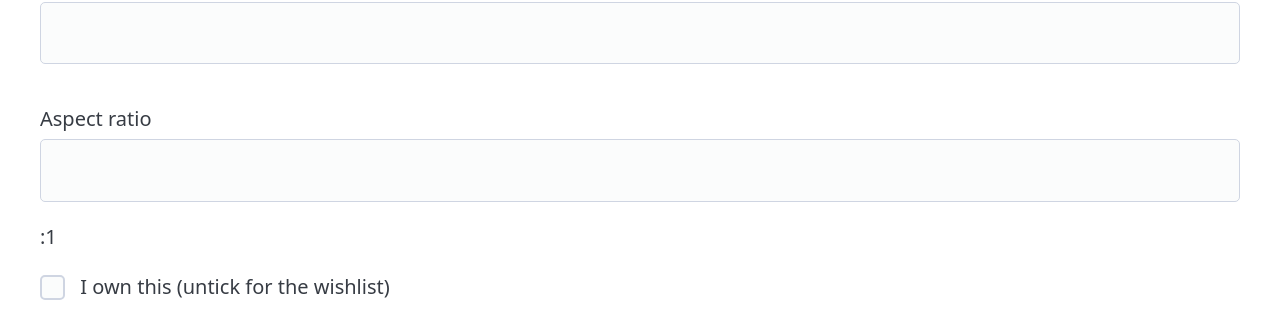
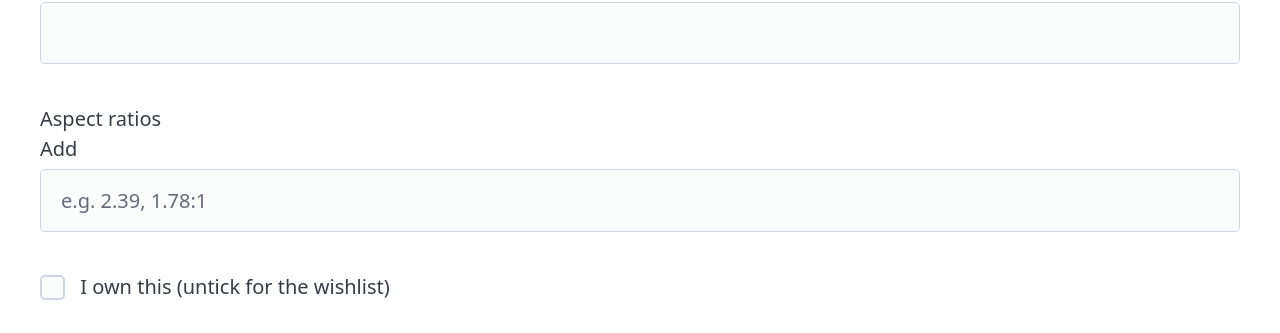
Before and after one commit to vigneshkvishwanathan/videovillage, a Flask app: page /discs/new in a window 1280 px wide. Shown: the part 846-1179 px from the top of the page. Run offline with Flask 3, Linux system fonts and the light colour scheme; data that the repository does not hold is empty; some libraries are stand-ins or nearby versions.

Commit message:
Use aspect_ratios list in the app

```diff
--- a/web/app.py
+++ b/web/app.py
@@ -11,6 +11,7 @@ from rules import (  # NEW: two more rules
     RATING_FIELDS,
     parse_genres,
     parse_rating,
+    parse_aspect_ratios,
     score,
     score_band,
     sort_discs,
@@ -90,10 +91,10 @@ def read_form(form, known_genres):  # NEW: needs the known genres to match spell
         errors.append("Year must be a whole number.")
 
     try:
-        ratio = clean_number(form.get("aspect_ratio"), float)
+        ratios = parse_aspect_ratios(form.getlist("aspect_ratios"), form.get("new_aspect_ratio"))
     except ValueError:
-        ratio = None
-        errors.append("Aspect ratio must be a number, like 2.39.")
+        ratios = []
+        errors.append("Aspect ratios must be numbers, like 2.39 or 2.40:1.")
 
     try:
         viewings = clean_number(form.get("viewings"), int) or 0
@@ -116,7 +117,7 @@ def read_form(form, known_genres):  # NEW: needs the known genres to match spell
         "label": clean_text(form.get("label")),
         "audio_format": clean_text(form.get("audio_format")),
         "video_format": clean_text(form.get("video_format")),
-        "aspect_ratio": ratio,
+        "aspect_ratios": ratios,
         "owned": form.get("owned") == "on",
         "notes": clean_text(form.get("notes")),
         "viewings": viewings,
@@ -288,13 +289,13 @@ def add_disc():
                 INSERT INTO discs (tmdb_id, title, release_year, runtime_minutes, overview,
                                    poster_path, directors, top_cast,
                                    disc_format, label, audio_format, video_format,
-                                   aspect_ratio, owned, notes, genres,
+                                   aspect_ratios, owned, notes, genres,
                                    viewings, audio_rating, video_rating,
                                    overall_rating, rewatch_rating)
                 VALUES (%(tmdb_id)s, %(title)s, %(release_year)s, %(runtime_minutes)s, %(overview)s,
                         %(poster_path)s, %(directors)s, %(top_cast)s,
                         %(disc_format)s, %(label)s, %(audio_format)s, %(video_format)s,
-                        %(aspect_ratio)s, %(owned)s, %(notes)s, %(genres)s,
+                        %(aspect_ratios)s, %(owned)s, %(notes)s, %(genres)s,
                         %(viewings)s, %(audio_rating)s, %(video_rating)s,
                         %(overall_rating)s, %(rewatch_rating)s)
                 """,
@@ -325,7 +326,7 @@ def edit_disc(disc_id):
                     SET title = %(title)s, release_year = %(release_year)s,
                         disc_format = %(disc_format)s, label = %(label)s,
                         audio_format = %(audio_format)s, video_format = %(video_format)s,
-                        aspect_ratio = %(aspect_ratio)s, owned = %(owned)s, notes = %(notes)s,
+                        aspect_ratios = %(aspect_ratios)s, owned = %(owned)s, notes = %(notes)s,
                         genres = %(genres)s,
                         viewings = %(viewings)s, audio_rating = %(audio_rating)s,
                         video_rating = %(video_rating)s, overall_rating = %(overall_rating)s,
--- a/web/templates/disc_form.html
+++ b/web/templates/disc_form.html
@@ -28,7 +28,12 @@
   <p><label>Label <input name="label" list="label-options" value="{{ disc.label or '' }}"></label></p>
   <p><label>Audio format <input name="audio_format" list="audio-options" value="{{ disc.audio_format or '' }}"></label></p>
   <p><label>Video format <input name="video_format" list="video-options" value="{{ disc.video_format or '' }}"></label></p>
-  <p><label>Aspect ratio <input name="aspect_ratio" type="number" step="0.01" min="0.01" value="{{ disc.aspect_ratio or '' }}"> :1</label></p>
+    <p>Aspect ratios
+    {% for r in disc.aspect_ratios or [] %}
+    <label><input type="checkbox" name="aspect_ratios" value="{{ r }}" checked> {{ r }}:1</label>
+    {% endfor %}
+    <label>Add <input name="new_aspect_ratio" placeholder="e.g. 2.39, 1.78:1"></label>
+  </p>
   <p><label><input type="checkbox" name="owned" {{ "checked" if disc.owned }}> I own this (untick for the wishlist)</label></p>
 
   <datalist id="label-options">{% for v in suggestions.label %}<option value="{{ v }}">{% endfor %}</datalist>
--- a/web/templates/index.html
+++ b/web/templates/index.html
@@ -36,7 +36,7 @@
   <tbody>
   {% for disc in discs %}
     {% set made = [disc.release_year, disc.directors] | select | join(" · ") %}
-    {% set ratio = "%.2f:1" | format(disc.aspect_ratio) if disc.aspect_ratio else none %}
+    {% set ratio = (disc.aspect_ratios | join(":1, ")) ~ ":1" if disc.aspect_ratios else none %}
     {% set spec_1 = [disc.label, ratio] | select | join(" · ") %}
     {% set spec_2 = [disc.video_format, disc.audio_format] | select | join(" · ") %}
     <tr>
```
Also changed, not shown: web/test_forms.py (+17 -0 lines).
